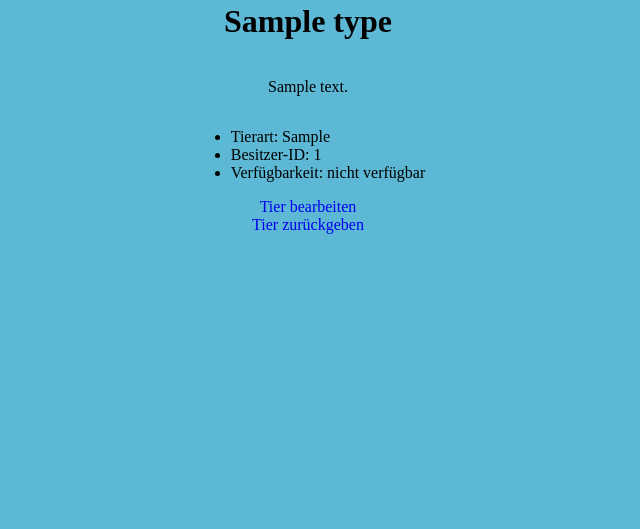
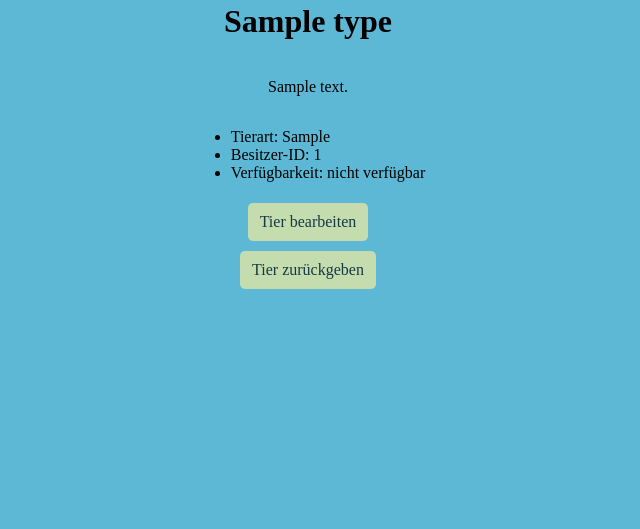
Before and after one commit to cewolfmeier/Haustierverleih, a Flask app: page /pet/1 in a window 1280 px wide. Shown: the part 150-679 px from the top of the page, without its empty margins (332-972 px from the left). Run offline with Flask 3, Linux system fonts and the light colour scheme; tables that the repository leaves empty or names only in its code hold one stand-in row (values such as "Sample post").

Commit message:
add link styling

```diff
--- a/app/templates/pet.html
+++ b/app/templates/pet.html
@@ -13,13 +13,13 @@
     <li>Verfügbarkeit: {% if pet["borrower_id"] != None %}nicht {% endif %}verfügbar</li>
 </ul>
 {% if current_user['user_id'] == pet['owner_id']%}
-<a href="{{ url_for('edit_pet', pet_id=pet['pet_id']) }}">Tier bearbeiten</a>
+<a class="button-form" href="{{ url_for('edit_pet', pet_id=pet['pet_id']) }}">Tier bearbeiten</a>
 {% endif %}
 {% if pet['borrower_id'] == None and current_user['user_id'] != pet['owner_id']%}
-<a href="{{ url_for('borrow_pet', pet_id=pet['pet_id']) }}">Tier ausleihen</a>
+<a class="button-form" href="{{ url_for('borrow_pet', pet_id=pet['pet_id']) }}">Tier ausleihen</a>
 {% endif %}
 {% if pet['borrower_id'] == current_user['user_id'] %}
-<a href="{{ url_for('return_pet', pet_id=pet['pet_id']) }}">Tier zurückgeben</a>
+<a class="button-form" href="{{ url_for('return_pet', pet_id=pet['pet_id']) }}">Tier zurückgeben</a>
 {% endif %}
 {% endif %}
 {% endblock %}
```
